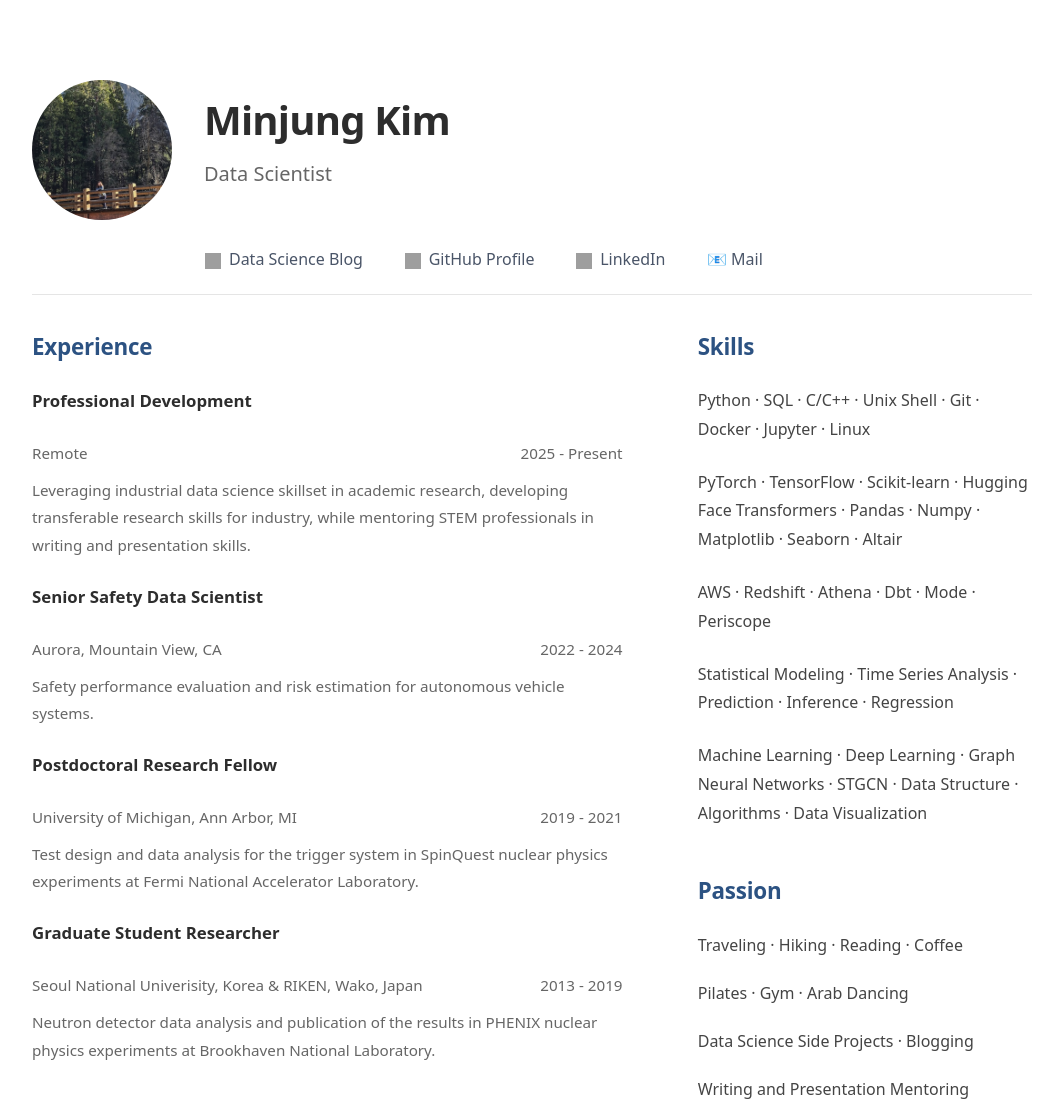
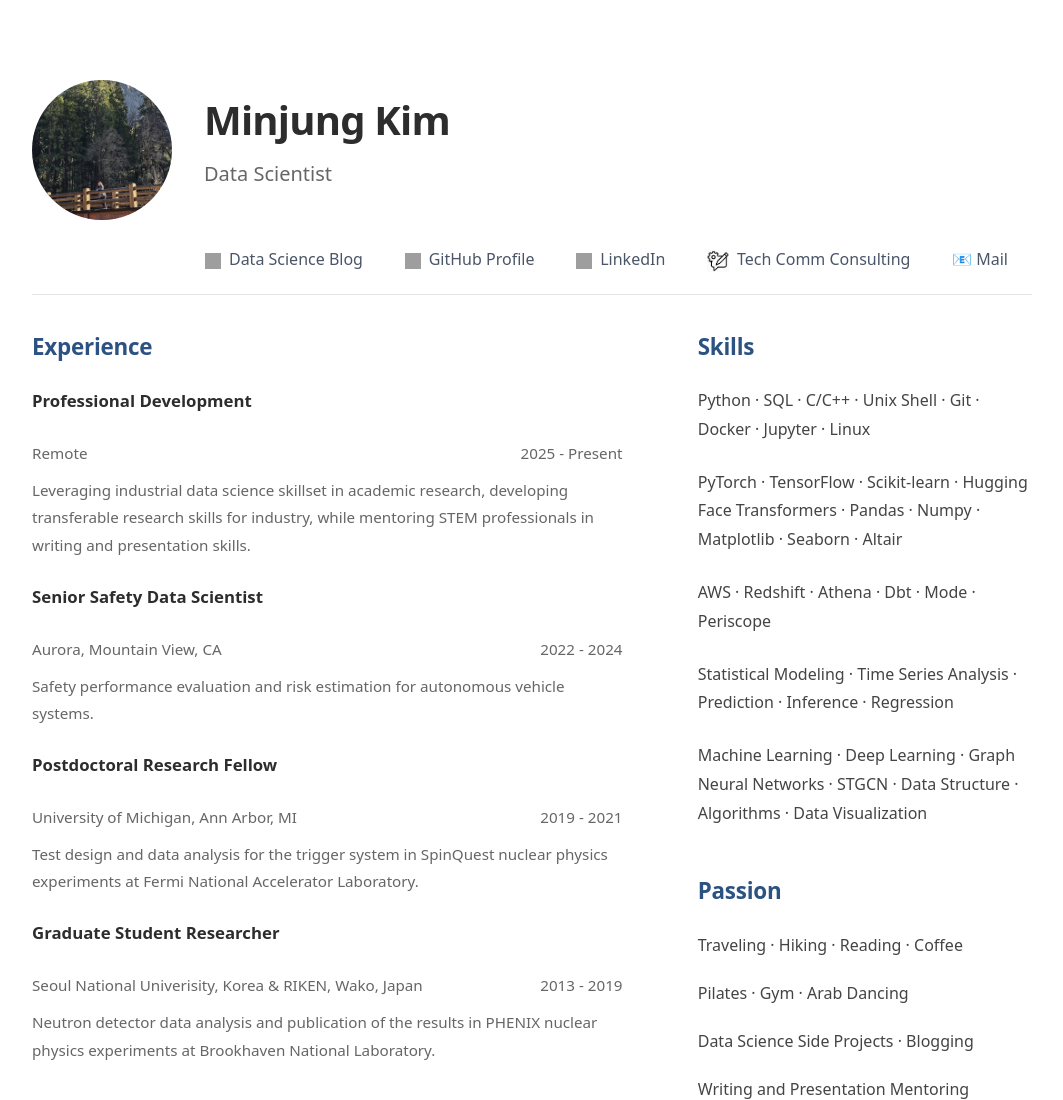
Before and after one commit to about-kim/about-kim.github.io, a plain HTML site: page index.html in a window 1280 px wide. Shown: the top 1100 px of the page, without its empty margins (108-1171 px from the left). Drawn offline with Linux system fonts and the light colour scheme; grey boxes are pictures that could not be loaded.

Commit message:
link to technical communication consulting

```diff
--- a/index.html
+++ b/index.html
@@ -451,6 +451,7 @@
                     <a href="https://kim-data-science.github.io" class="contact-link" target="_blank"><img src="https://github.githubassets.com/images/modules/logos_page/GitHub-Mark.png" alt="GitHub"> Data Science Blog</a>
                     <a href="https://github.com/kim-data-person" class="contact-link" target="_blank"><img src="https://github.githubassets.com/images/modules/logos_page/GitHub-Mark.png" alt="GitHub"> GitHub Profile</a>
                     <a href="https://www.linkedin.com/in/minjung-mj-kim/" class="contact-link" target="_blank"><img src="https://content.linkedin.com/content/dam/me/business/en-us/amp/brand-site/v2/bg/LI-Bug.svg.original.svg" alt="LinkedIn"> LinkedIn</a>
+                    <a href="https://tell-write.github.io" class="contact-link"><img src="tcc.png" alt="TCC" style="width: 22px; height: 22px; margin-right: 4px; vertical-align: middle;"> Tech Comm Consulting</a>
                     <a href="mailto:minjung.kim.datascience@gmail.com" class="contact-link">📧 Mail</a>
                 </div>
             </div>
```
Also changed, not shown: tcc.png (added).
